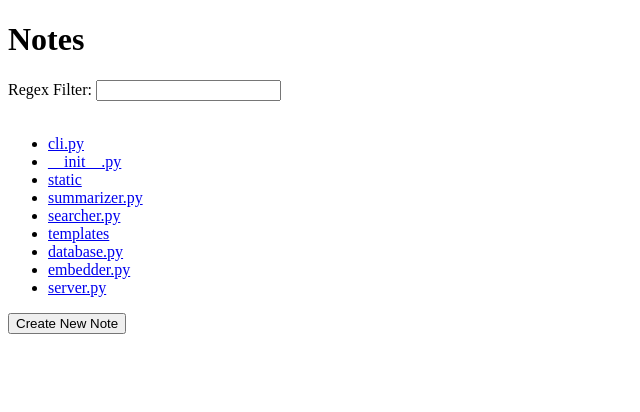
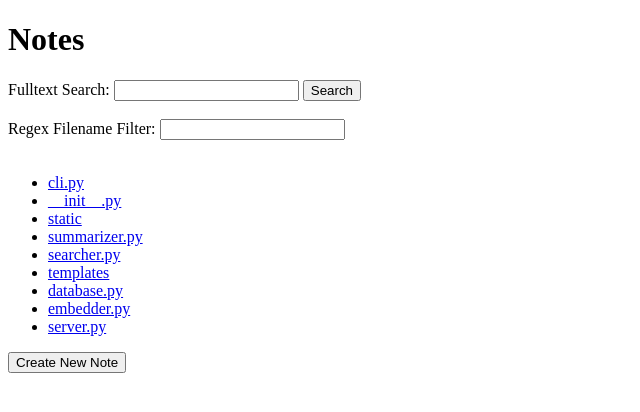
Before and after one commit to y4le/noter, a Flask app: page / in a window 1280 px wide. Shown: the top 412 px of the page, without its empty margins (0-640 px from the left). Run offline with Flask 3, Linux system fonts and the light colour scheme.

Commit message:
add full text search to webapp

```diff
--- a/noter_gpt/server.py
+++ b/noter_gpt/server.py
@@ -1,6 +1,7 @@
 from flask import Flask, request, render_template, redirect, url_for
 from database import AnnoyDatabase
 from summarizer import LocalSummarizer
+from searcher import get_searcher
 import os
 
 app = Flask(__name__)
@@ -17,6 +18,8 @@ database.build_or_update_index(NOTES_DIRECTORY)
 # Initialize the LocalSummarizer
 summarizer = LocalSummarizer()
 
+# Initialize the Searcher
+searcher = get_searcher()
 
 @app.route("/")
 def index():
@@ -99,6 +102,16 @@ def text_summary():
     return summarizer.summarize_text(text)
 
 
+@app.route("/search-full-text")
+def search_full_text():
+    query = request.args.get('query', '')
+    if query:
+        documents = searcher.text_search(query, root_path=NOTES_DIRECTORY)
+        return render_template("index.html", notes=documents, query=query)
+    else:
+        return redirect(url_for('index'))
+
+
 def format_similar(content):
     # Rebuild or update the index after updating the note
     database.build_or_update_index(NOTES_DIRECTORY)
--- a/noter_gpt/templates/index.html
+++ b/noter_gpt/templates/index.html
@@ -1,7 +1,7 @@
 <!DOCTYPE html>
 <html>
 <head>
-    <title>Notes</title>
+    <title>{% if query %}Search results for: "{{ query }}"{% else %}Notes{% endif %}</title>
     <script>
         function filterNotes() {
             var regex_pattern = document.getElementById('regex_pattern').value;
@@ -18,9 +18,16 @@
     </script>
 </head>
 <body>
-    <h1>Notes</h1>
+    <h1>{% if query %}Search results for: "{{ query }}"{% else %}Notes{% endif %}</h1>
 
-    Regex Filter: <input type="text" id="regex_pattern" onkeyup="filterNotes()"><br><br>
+    <form action="/search-full-text" method="get">
+        Fulltext Search: <input type="text" name="query" id="fulltext_search">
+        <input type="submit" value="Search">
+    </form>
+
+    <br>
+
+    Regex Filename Filter: <input type="text" id="regex_pattern" onkeyup="filterNotes()"><br><br>
 
     <ul>
         {% for note in notes %}
```
Also changed, not shown: README.md.
